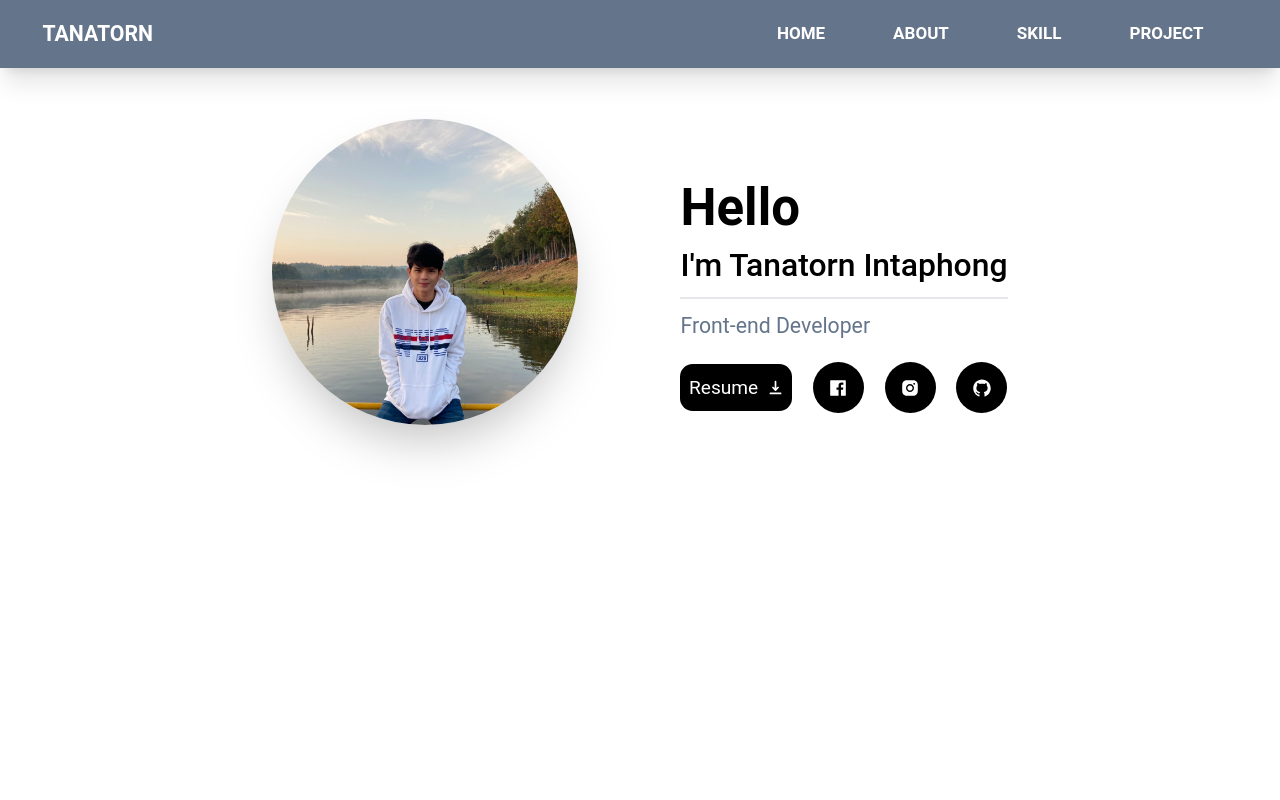
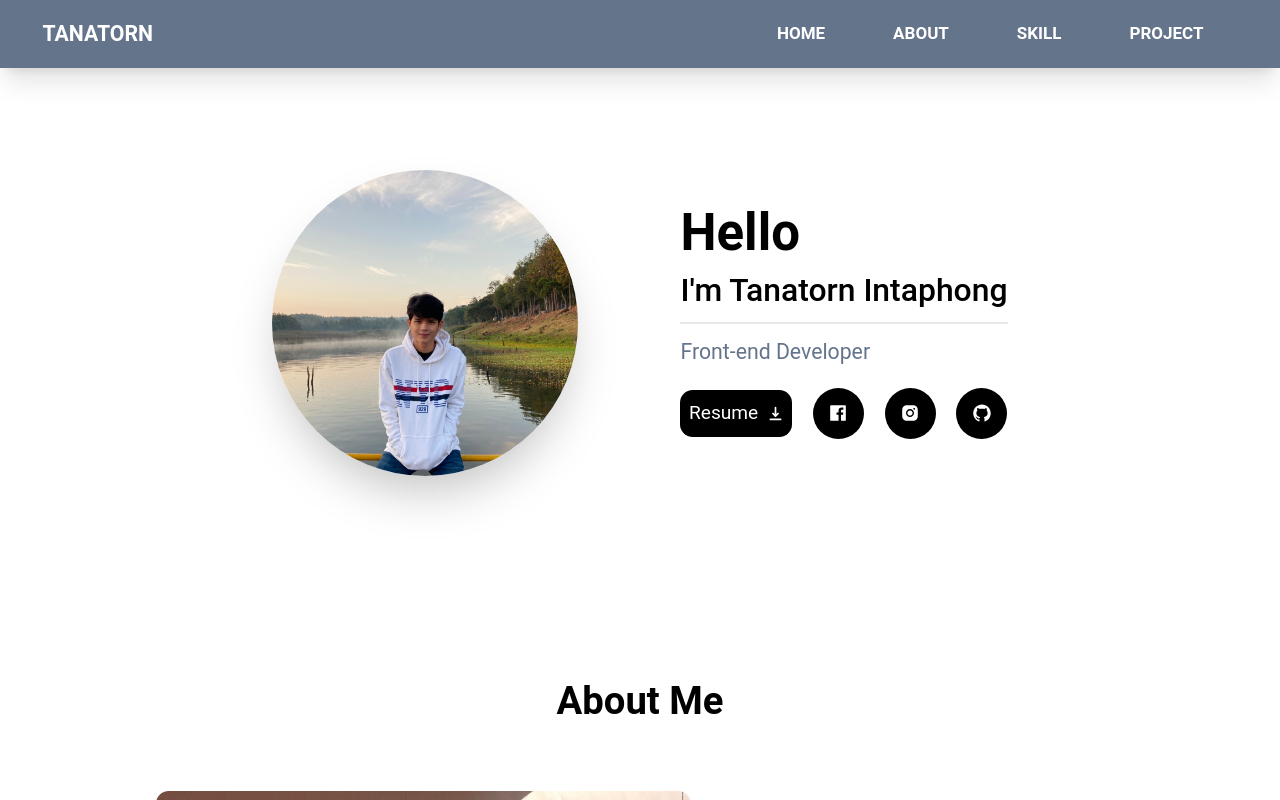
Before and after one commit to TanatornZ/Portfolio-web, a Next.js app: page / in a window 1280 px wide. Built offline with nearby package versions, Linux system fonts and the light colour scheme.

Commit message:
add about me

```diff
--- /dev/null
+++ b/components/AboutMe.tsx
@@ -0,0 +1,39 @@
+import Image from "next/image";
+import React from "react";
+import profile2 from "../public/profile2.jpg";
+function AboutMe() {
+  return (
+    <div className="">
+        <div className="py-16 md:py-24 px-14 mx-auto max-w-5xl ">
+          <h1 className="text-center text-4xl font-semibold">About Me</h1>
+          <div className="flex flex-col md:flex-row justify-center md:justify-between items-center pt-12 md:pt-16 ">
+            <div className="relative rounded-xl w-[18em] h-[24em] shadow-xl grow">
+              <Image
+                src={profile2}
+                layout="fill"
+                objectFit="cover"
+                alt="profile2"
+                className="rounded-xl"
+              />
+            </div>
+            <div className="mt-12 w-[22em] md:mt-0 md:ml-14">
+              <h1 className="text-3xl text-center font-semibold">My name is Tanatorn</h1>
+              <h3 className="text-xl mt-3 font-medium text-center" >Front-end Developer</h3>
+              <p className="text-lg mt-3">
+                I like to clone websites and practice my coding skills and soft
+                skills to make myself better. In the future,
+                I want to be a softwar engineer .
+              </p>
+              <div className="flex justify-between text-lg mt-3">
+                <p>Age:20</p>
+                <p>Email: bank250145.bb@gmail.com</p>
+              </div>
+              <p className="text-lg mt-3"> Place: KamphangPhet , Thailand</p>
+            </div>
+          </div>
+        </div>
+    </div>
+  );
+}
+
+export default AboutMe;
--- a/components/HomeProfile.tsx
+++ b/components/HomeProfile.tsx
@@ -9,7 +9,7 @@ import Image from "next/image";
 function HomeProfile() {
   return (
     <div className="">
-      <div className="flex flex-col md:flex-row justify-center items-center pt-12">
+      <div className="flex  flex-col md:flex-row justify-center items-center py-16 md:py-24">
         <div className="">
           <div className="w-[18em] h-[18em] rounded-full shadow-2xl  relative">
             <Image
@@ -21,7 +21,7 @@ function HomeProfile() {
             />
           </div>
         </div>
-        <div className="mt-12 md:ml-24">
+        <div className="mt-12 md:mt-0 md:ml-24">
           <h1 className="text-5xl font-semibold">Hello </h1>
           <h2 className="text-3xl mt-3 font-medium">
             I&apos;m Tanatorn Intaphong
--- a/pages/index.tsx
+++ b/pages/index.tsx
@@ -1,13 +1,15 @@
 import type { NextPage } from "next";
 import Image from "next/image";
+import AboutMe from "../components/AboutMe";
 import HomeProfile from "../components/HomeProfile";
 import Navbar from "../components/Navbar";
 
 const Home: NextPage = () => {
   return (
-    <div className="w-screen h-screen ">
+    <div className="w-screen h-screen overflow-auto">
       <Navbar />
       <HomeProfile />
+      <AboutMe />
     </div>
   );
 };
```
Also changed, not shown: public/profile2.jpg (added).
